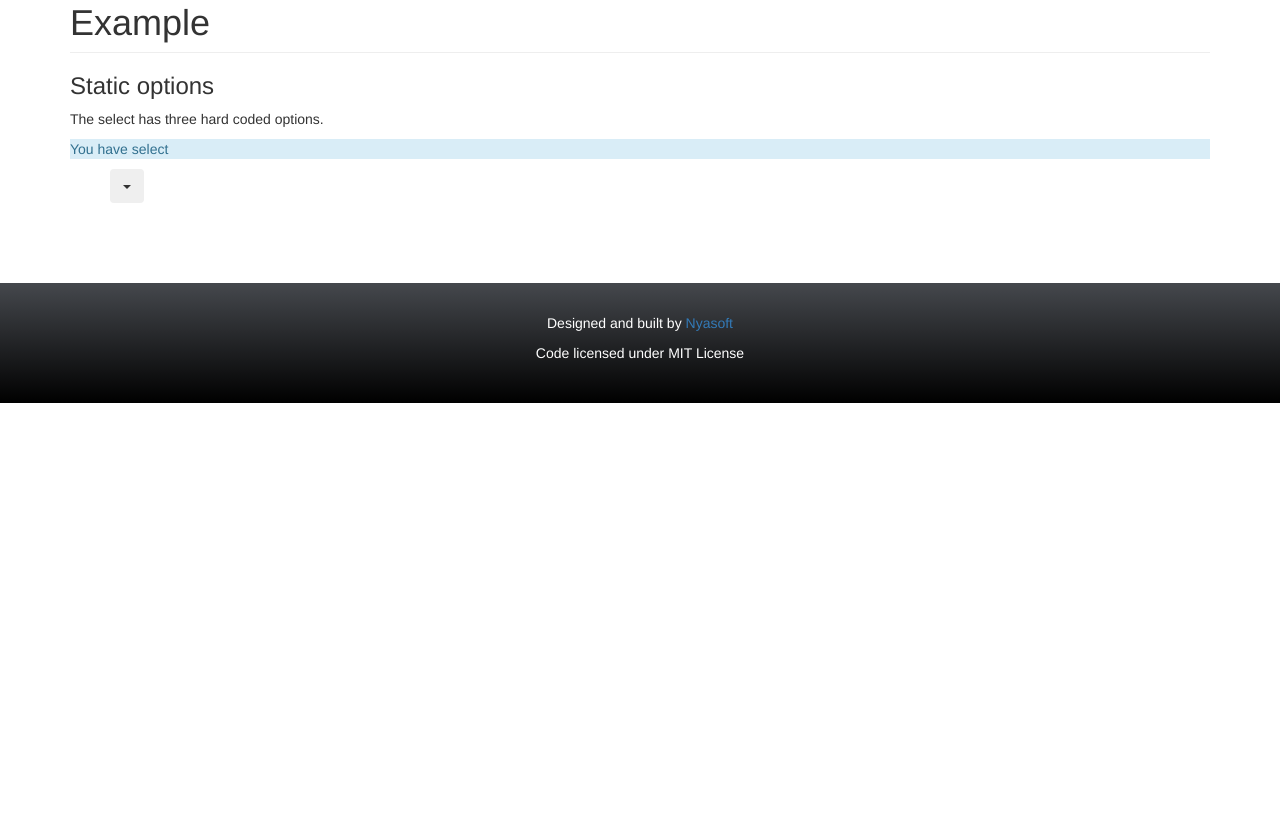
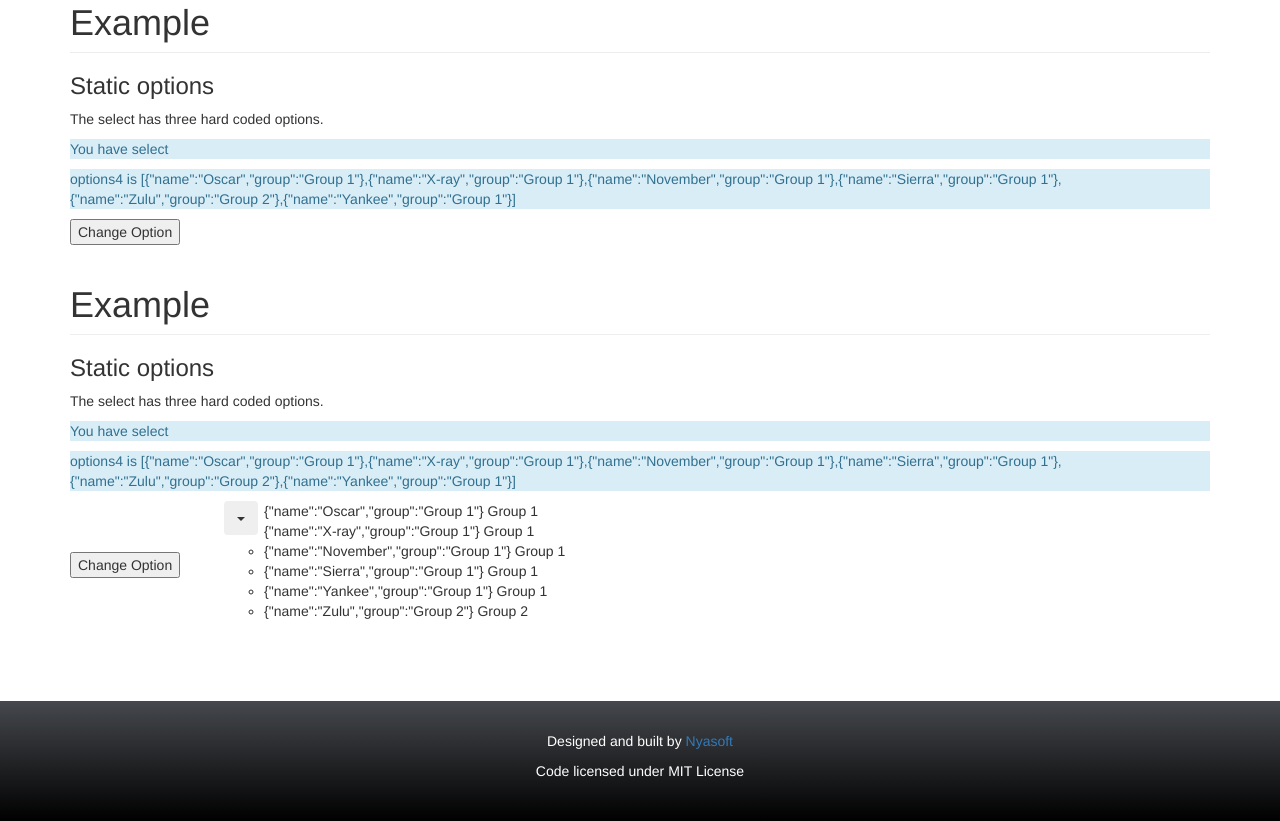
Before and after one commit to lordfriend/nya-bootstrap-select, a website: page examples/index.html in a window 1280 px wide. Shown: the part 397-1218 px from the top of the page. Before the commit the page ends 800 px from the top, so only its background shows below. Drawn offline with nearby package versions, Linux system fonts and the light colour scheme.

Commit message:
complete nyaBsOption directive but has bugs

```diff
--- a/examples/index.html
+++ b/examples/index.html
@@ -6,7 +6,7 @@
   <meta name="viewport" content="width=device-width, initial-scale=1, maximum-scale=1">
 
   <link rel="stylesheet" href="../bower_components/bootstrap-css/css/bootstrap.css" type="text/css">
-  <link rel="stylesheet" href="../bower_components/bootstrap-select/bootstrap-select.css"/>
+  <!--<link rel="stylesheet" href="../bower_components/bootstrap-select/bootstrap-select.css"/>-->
   <link rel="stylesheet" href="main.css"/>
 </head>
 <body ng-app="demoApp">
@@ -44,9 +44,33 @@
     <p>The select has three hard coded options.</p>
 
     <form class="form-inline">
-      <p class="alert-info">You have select {{staticModel}}</p>
-      <ol id="static-options" class="nya-bs-select" ng-model="staticModel" data-container="body">
-        <li value="alpha" nya-bs-option="option in options1">{{option}}</li>
+      <p class="alert-info"> You have select {{staticModel}}</p>
+      <p class="alert-info"> options4 is {{options4}}</p>
+      <button ng-click="changeGroups('options4')">Change Option</button>
+      <!--<ol id="static-options" class="nya-bs-select" ng-model="staticModel" data-container="body">-->
+        <!--<li value="{{option}}" nya-bs-option="option in options4 group by option.group">-->
+          <!--{{option}}-->
+          <!--{{$group}}-->
+        <!--</li>-->
+      <!--</ol>-->
+    </form>
+  </section>
+  <section>
+    <h1 id="example2" class="page-header">Example</h1>
+
+    <h3>Static options</h3>
+
+    <p>The select has three hard coded options.</p>
+
+    <form class="form-inline">
+      <p class="alert-info"> You have select {{staticModel}}</p>
+      <p class="alert-info"> options4 is {{options4}}</p>
+      <button ng-click="changeGroups('options4')">Change Option</button>
+      <ol id="track_by_examples" class="nya-bs-select" ng-model="staticModel" data-container="body">
+        <li value="{{option}}" nya-bs-option="option in options4 group by option.group track by option.name">
+          {{option}}
+          {{$group}}
+        </li>
       </ol>
     </form>
   </section>
--- a/src/nya-bootstrap-select.js
+++ b/src/nya-bootstrap-select.js
@@ -6,6 +6,37 @@
 
 (function(){
   'use strict';
+
+  var uid = 0;
+
+  function nextUid() {
+    return ++uid;
+  }
+
+  /**
+   * Checks if `obj` is a window object.
+   *
+   * @private
+   * @param {*} obj Object to check
+   * @returns {boolean} True if `obj` is a window obj.
+   */
+  function isWindow(obj) {
+    return obj && obj.window === obj;
+  }
+
+  /**
+   * @ngdoc function
+   * @name angular.isString
+   * @module ng
+   * @kind function
+   *
+   * @description
+   * Determines if a reference is a `String`.
+   *
+   * @param {*} value Reference to check.
+   * @returns {boolean} True if `value` is a `String`.
+   */
+  function isString(value){return typeof value === 'string';}
 
   /**
    * @param {*} obj
@@ -23,7 +54,7 @@
       return true;
     }
 
-    return isString(obj) || isArray(obj) || length === 0 ||
+    return isString(obj) || Array.isArray(obj) || length === 0 ||
       typeof length === 'number' && length > 0 && (length - 1) in obj;
   }
 
@@ -72,6 +103,7 @@
     return objType + ':' + key;
   }
 
+  //TODO: have a bug, may lost element in array
   function sortByGroup(array ,group, property) {
     var unknownGroup = [],
       i, j,
@@ -137,6 +169,9 @@
     }
   };
 
+  // map global property to local variable.
+  var jqLite = angular.element;
+
   angular.module('nya.bootstrap.select',[])
     .controller('nyaBsSelectCtrl', ['$scope', function($scope){
       var self = this;
@@ -149,7 +184,7 @@
         '<span class="caret"></span>' +
         '</button>';
 
-      var DROPDOWN_MENU = '<ul class="dropdown-menu"></ul>';
+      var DROPDOWN_MENU = '<ul class="dropdown-menu-no-style"></ul>';
 
       return {
         restrict: 'ECA',
@@ -159,8 +194,8 @@
         compile: function(tElement, tAttrs){
           tElement.addClass('btn-group');
           var options = tElement.children().detach();
-          var dropdownToggle = angular.element(DROPDOWN_TOGGLE);
-          var dropdownMenu = angular.element(DROPDOWN_MENU);
+          var dropdownToggle = jqLite(DROPDOWN_TOGGLE);
+          var dropdownMenu = jqLite(DROPDOWN_MENU);
           dropdownMenu.append(options);
           tElement.append(dropdownToggle);
           tElement.append(dropdownMenu);
@@ -190,8 +225,8 @@
         terminal: true,
         require: '^nyaBsSelect',
         compile: function nyaBsOptionCompile (tElement, tAttrs) {
-          var expression = tAttrs.nyaBsSelect;
-          var nyaBsOptionEndComment = document.createComment(' end ngRepeat: ' + expression + ' ');
+          var expression = tAttrs.nyaBsOption;
+          var nyaBsOptionEndComment = document.createComment(' end nyaBsOption: ' + expression + ' ');
           var match = expression.match(BS_OPTION_REGEX);
 
           if(!match) {
@@ -201,15 +236,15 @@
           var valueIdentifier = match[3] || match[1],
             keyIdentifier = match[2],
             collectionExp = match[4],
-            groupByExpGetter = $parse(match[5] || ''),
-            trackByExp = match[4];
+            groupByExpGetter = match[5] ? $parse(match[5]) : null,
+            trackByExp = match[6];
 
           var trackByIdArrayFn,
             trackByIdObjFn,
             trackByIdExpFn,
             trackByExpGetter;
           var hashFnLocals = {$id: hashKey};
-          var groupByFn, locals;
+          var groupByFn, locals = {};
 
           if(trackByExp) {
             trackByExpGetter = $parse(trackByExp);
@@ -292,7 +327,6 @@
                 }
                 collectionKeys.sort();
               }
-
               collectionLength = collectionKeys.length;
               nextBlockOrder = new Array(collectionLength);
 
@@ -300,7 +334,7 @@
                 key = (collection === collectionKeys) ? index : collectionKeys[index];
                 value = collection[key];
                 trackById = trackByIdFn(key, value, index);
-
+                console.log('trackById: ', trackById);
                 if(groupByFn) {
                   groupName = groupByFn(key, value);
                   if(group.indexOf(groupName) === -1 && groupName) {
@@ -316,7 +350,7 @@
                   nextBlockOrder[index] = block
                 } else if(nextBlockMap[trackById]) {
                   //if collision detected. restore lastBlockMap and throw an error
-                  forEach(nextBlockOrder, function(block) {
+                  nextBlockOrder.forEach(function(block) {
                     if(block && block.scope) {
                       lastBlockMap[block.id] = block;
                     }
@@ -331,26 +365,31 @@
                   }
                 }
               }
-
+              console.log('nextBlockOrder: ', nextBlockOrder);
               // only resort nextBlockOrder when group found
               if(group && group.length > 0) {
 
                 nextBlockOrder = sortByGroup(nextBlockOrder, group, 'group');
               }
 
+              console.log('nextBlockOrder: ', nextBlockOrder, 'collectionLength: ', collectionLength);
               for( var blockKey in lastBlockMap) {
                 block = lastBlockMap[blockKey];
                 getBlockNodes(block.clone).remove();
                 block.scope.$destroy();
               }
-
               for(index = 0; index < collectionLength; index++) {
                 block = nextBlockOrder[index];
                 if(block.scope) {
                   // if we have already seen this object, then we need to reuse the
                   // associated scope/element
+
+                  nextNode = previousNode;
+                  if(getBlockStart(block) != nextNode) {
+                    jqLite(previousNode).after(block.clone);
+                  }
                   previousNode = getBlockEnd(block);
-                  updateScope(block.scope, index, valueIdentifier, block.value, keyIdentifier, block.key, collectionLength);
+                  updateScope(block.scope, index, valueIdentifier, block.value, keyIdentifier, block.key, collectionLength, block.group);
                 } else {
                   $transclude(function nyaBsOptionTransclude(clone, scope) {
                     block.scope = scope;
@@ -358,10 +397,19 @@
                     var endNode = nyaBsOptionEndComment.cloneNode(false);
                     clone[clone.length++] = endNode;
 
-                    endNode.parentNode.insertBefore(endNode);
+                    jqLite(previousNode).after(clone);
+
+                    previousNode = endNode;
+                    // Note: We only need the first/last node of the cloned nodes.
+                    // However, we need to keep the reference to the jqlite wrapper as it might be changed later
+                    // by a directive with templateUrl when its template arrives.
+                    block.clone = clone;
+                    nextBlockMap[block.id] = block;
+                    updateScope(block.scope, index, valueIdentifier, block.value, keyIdentifier, block.key, collectionLength, block.group);
                   });
                 }
               }
+              lastBlockMap = nextBlockMap;
             });
           };
         }
```
